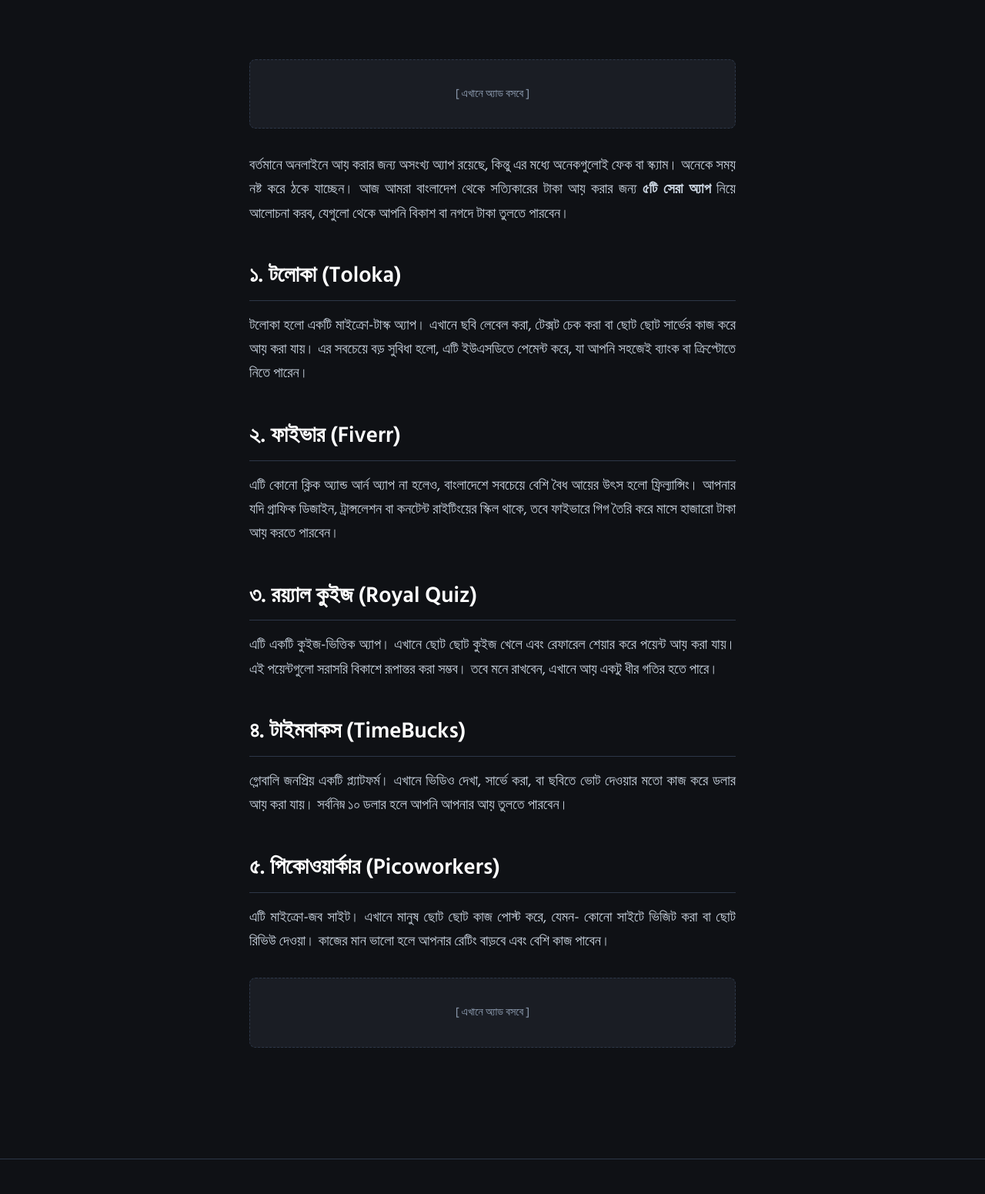
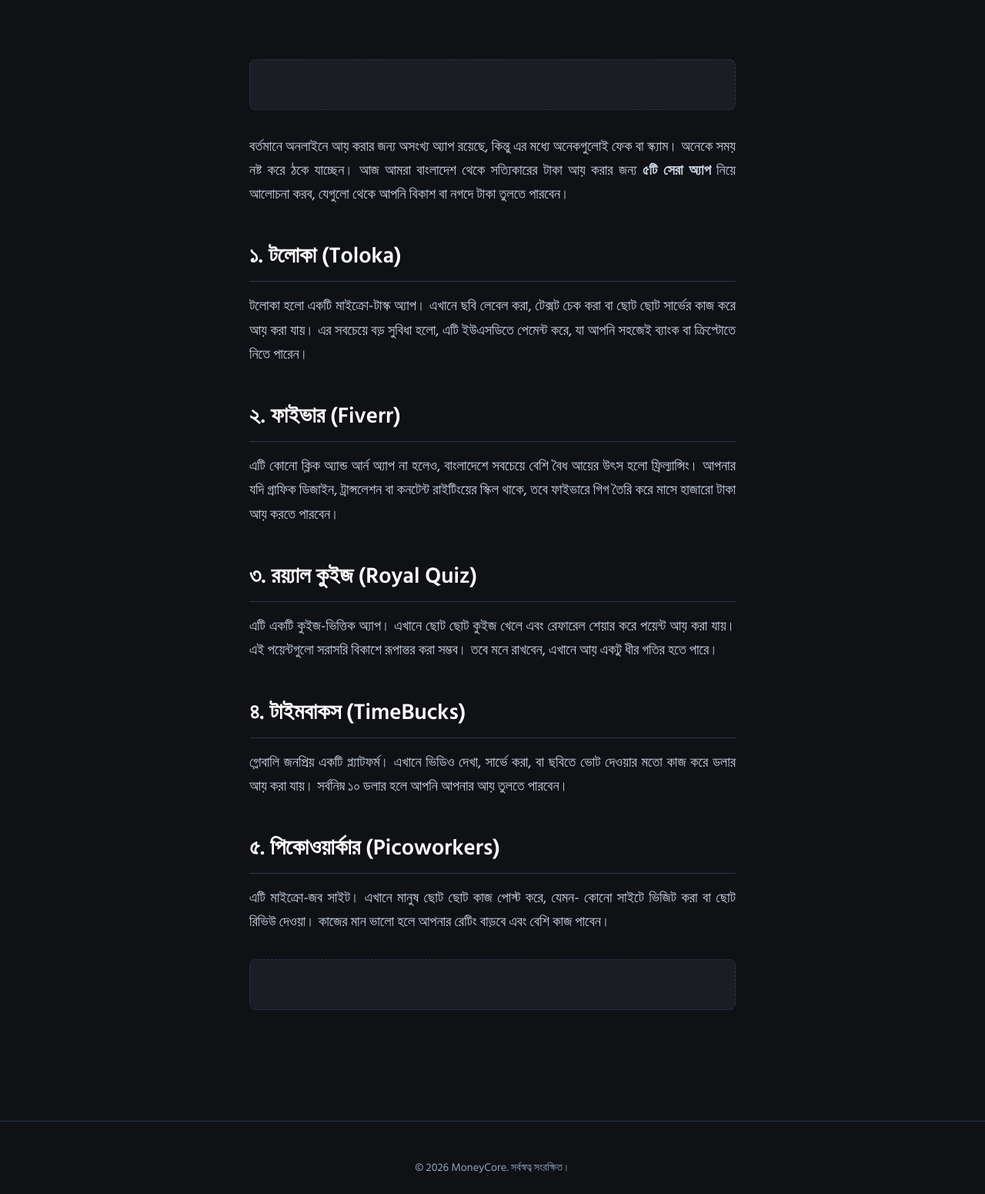
Before and after one commit to earnmoneyonlinebd/moneycore, a plain HTML site: page post-1.html in a window 1280 px wide. Shown: the part 502-2053 px from the top of the page at 77% size. Drawn offline with Linux system fonts and the light colour scheme.

Commit message:
Added Adsterra ad codes to Homepage and Articles

```diff
--- a/post-1.html
+++ b/post-1.html
@@ -42,7 +42,7 @@
     </header>
 
     <main class="reading-container article-content">
-        <div class="ad-container">[ এখানে অ্যাড বসবে ]</div>
+        <div class="ad-container"><script async="async" data-cfasync="false" src="https://brijmohan.org/21/a301c2d86f31e3a274fdb9d0bda477f6"></script><div id="container-a301c2d86f31e3a274fdb9d0bda477f6"></div></div>
 
         <p>বর্তমানে অনলাইনে আয় করার জন্য অসংখ্য অ্যাপ রয়েছে, কিন্তু এর মধ্যে অনেকগুলোই ফেক বা স্ক্যাম। অনেকে সময় নষ্ট করে ঠকে যাচ্ছেন। আজ আমরা বাংলাদেশ থেকে সত্যিকারের টাকা আয় করার জন্য <strong>৫টি সেরা অ্যাপ</strong> নিয়ে আলোচনা করব, যেগুলো থেকে আপনি বিকাশ বা নগদে টাকা তুলতে পারবেন।</p>
 
@@ -61,11 +61,13 @@
         <h2>৫. পিকোওয়ার্কার (Picoworkers)</h2>
         <p>এটি মাইক্রো-জব সাইট। এখানে মানুষ ছোট ছোট কাজ পোস্ট করে, যেমন- কোনো সাইটে ভিজিট করা বা ছোট রিভিউ দেওয়া। কাজের মান ভালো হলে আপনার রেটিং বাড়বে এবং বেশি কাজ পাবেন।</p>
 
-        <div class="ad-container">[ এখানে অ্যাড বসবে ]</div>
+        <div class="ad-container"><script async="async" data-cfasync="false" src="https://brijmohan.org/21/a301c2d86f31e3a274fdb9d0bda477f6"></script><div id="container-a301c2d86f31e3a274fdb9d0bda477f6"></div></div>
     </main>
 
     <footer>
         <p>&copy; 2026 MoneyCore. সর্বস্বত্ব সংরক্ষিত।</p>
     </footer>
+<script data-cfasync="false" src="https://brijmohan.org/14/e1761e62baca1dd2491caefdd1f33aa9"></script>
+<script data-cfasync="false" src="https://ahuramazda.org/1/7edd276242b3f0cdaa0a442de87b3dda"></script>
 </body>
 </html>
```
Also changed, not shown: index.html (+3 -1 lines).
